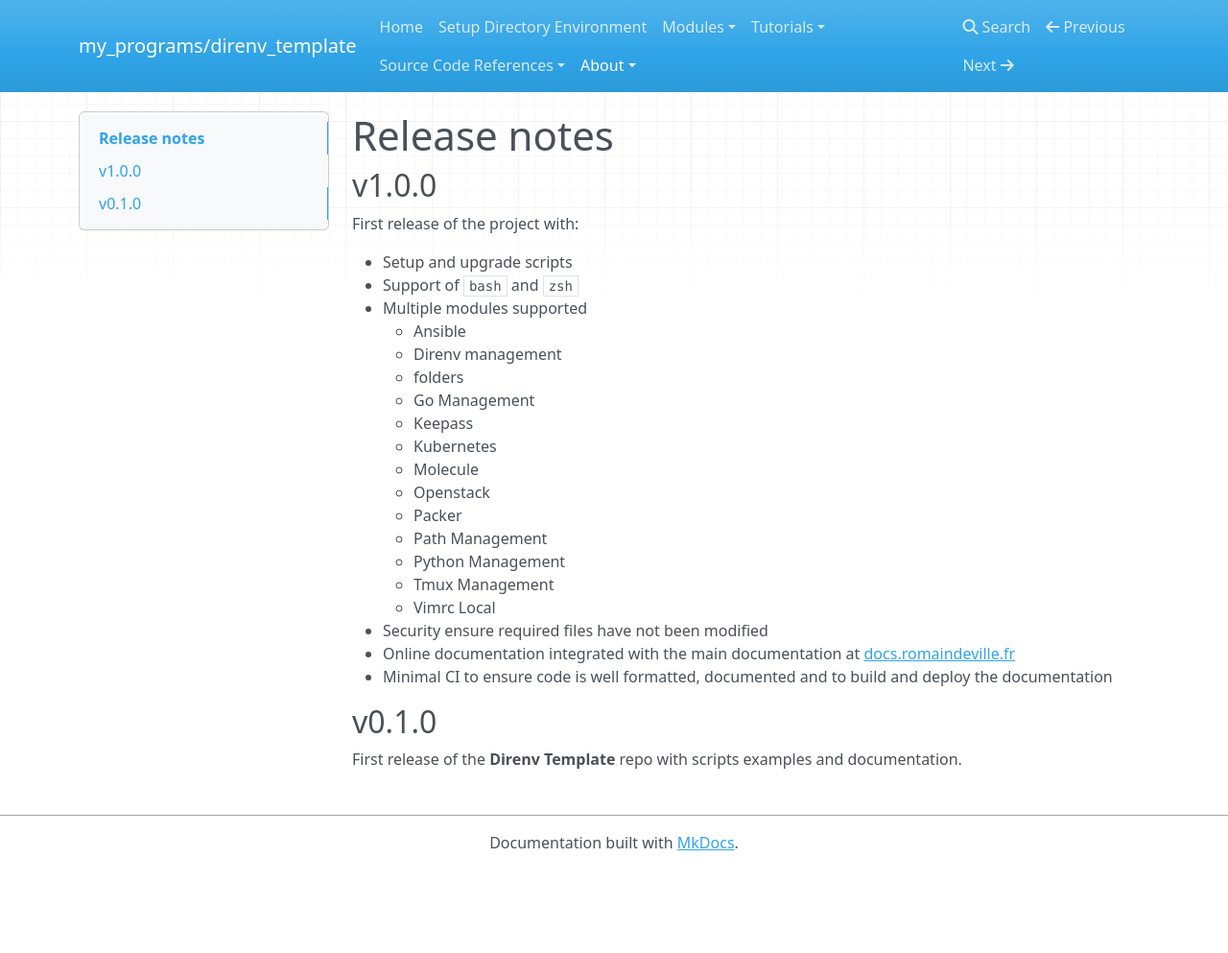
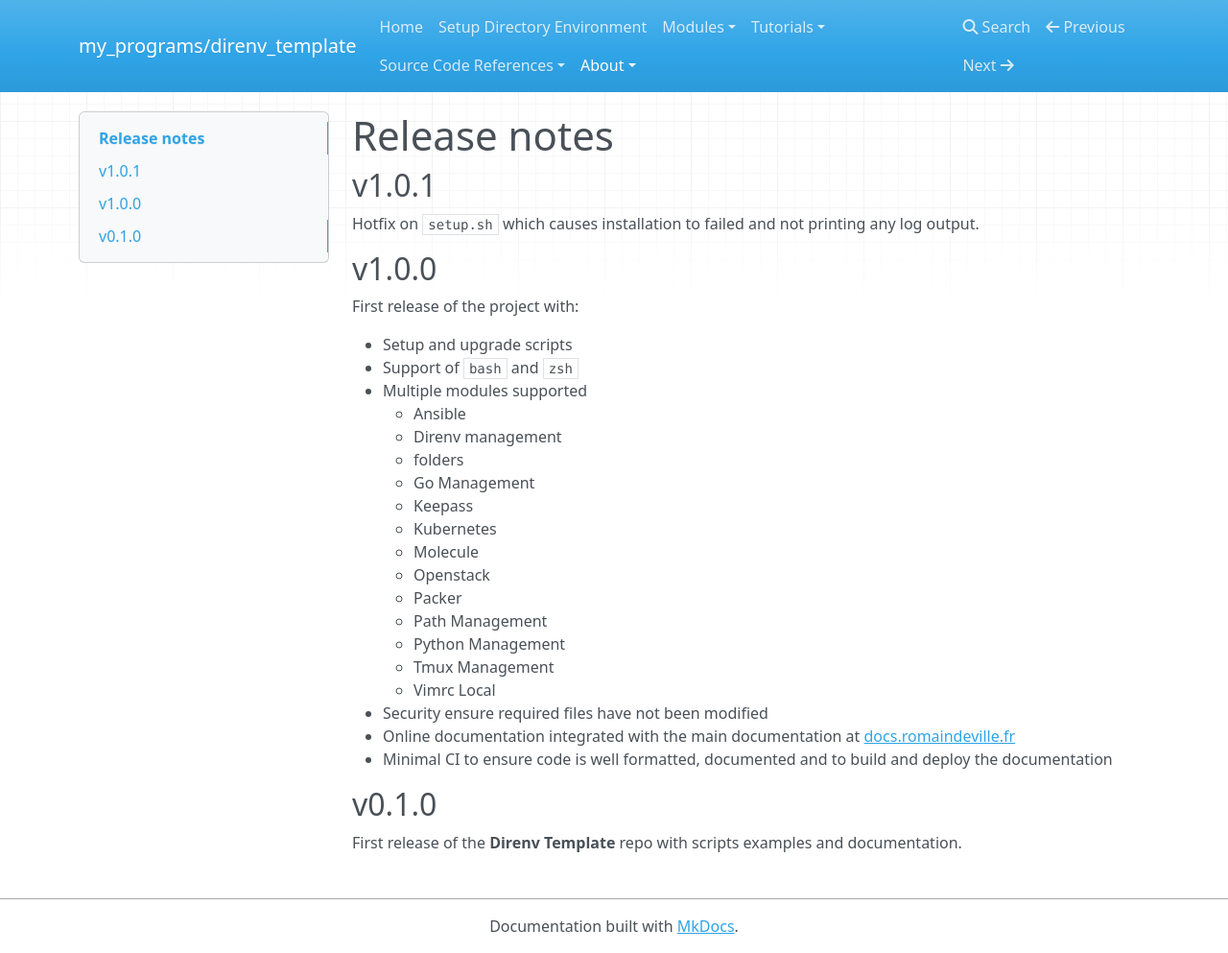
Before and after one commit to rdeville-public/my_programs.direnv_template, an MkDocs documentation site: the page built from docs/about/release_notes.md, in a window 1280 px wide and 993 px high. Shown: the whole window at 96% size. Built offline with MkDocs 1.6.1, drawn with Linux system fonts in a browser that asks for light colours; nearby versions of some CDN libraries.

Commit message:
📝🚑 Write hotfix v1.0.1 documentation

```diff
--- a/docs/about/release_notes.md
+++ b/docs/about/release_notes.md
@@ -1,4 +1,9 @@
 # Release notes
+
+## v1.0.1
+
+Hotfix on `setup.sh` which causes installation to failed and not printing any
+log output.
 
 ## v1.0.0
 
```
